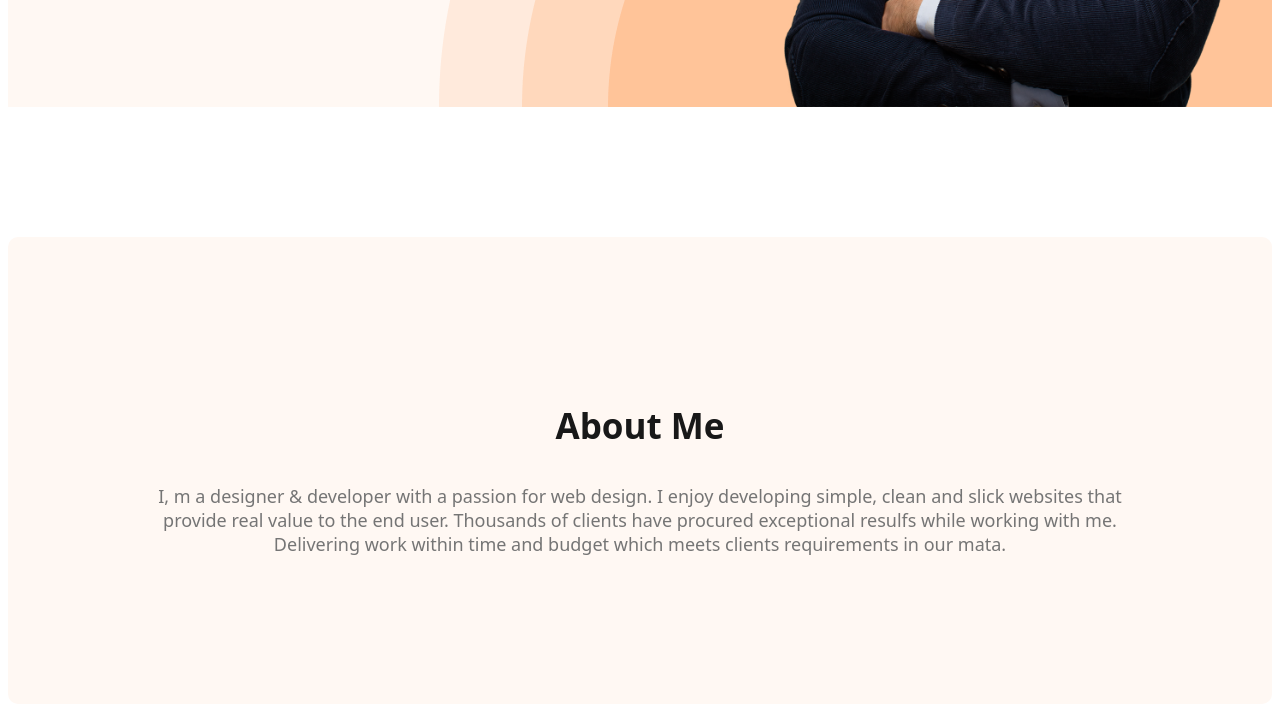
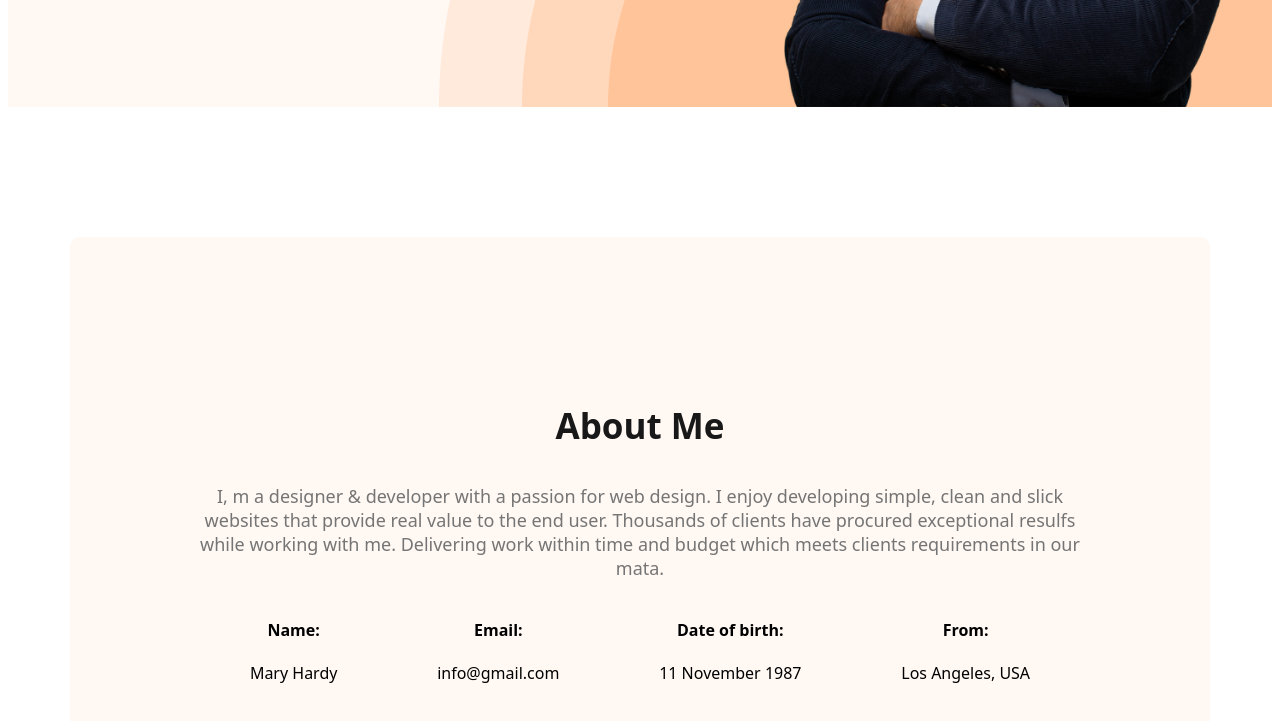
Before and after one commit to siamsakib420/web-developer-portfolio, a plain HTML site: page index.html in a window 1280 px wide. Shown: the part 661-1382 px from the top of the page. Drawn offline with Linux system fonts and the light colour scheme.

Commit message:
added about information

```diff
--- a/index.html
+++ b/index.html
@@ -31,10 +31,28 @@
 
         </div>
     </header>
-    <main>
+    <main class="main">
         <section class="about">
             <h3 class="section-title">About Me</h3>
             <p class="section-description">I, m a designer & developer with a passion for web design. I enjoy developing simple, clean and slick websites that provide real value to the end user. Thousands of clients have procured exceptional resulfs while working with me. Delivering work within time and budget which meets clients requirements in our mata.</p>
+            <div class="about-info-container">
+                <div class="about-info">
+                    <h4 class="info-title">Name:</h4>
+                    <p class="info-description">Mary Hardy</p>
+                </div>
+                <div class="about-info">
+                    <h4 class="info-title">Email:</h4>
+                    <p class="info-description">info@gmail.com</p>
+                </div>
+                <div class="about-info">
+                    <h4 class="info-title">Date of birth: </h4>
+                    <p class="info-description">11 November 1987</p>
+                </div>
+                <div class="about-info">
+                    <h4 class="info-title">From:</h4>
+                    <p class="info-description">Los Angeles, USA</p>
+                </div>
+            </div>
 
         </section>
 
--- a/styles/portfolio.css
+++ b/styles/portfolio.css
@@ -78,9 +78,20 @@ nav a{
     margin-top: 5px;
     margin-bottom: 20px;
 }
+.main{
+    max-width: 1140px;
+    margin: 0 auto;
+}
 .about{
     padding: 130px;
     border-radius: 10px;
     background: #FFF8F3;
     margin: 130px 0;
 }
+.about-info-container{
+    display: flex;
+    justify-content: space-around;
+}
+.about-info{
+    text-align: center;
+}
```
